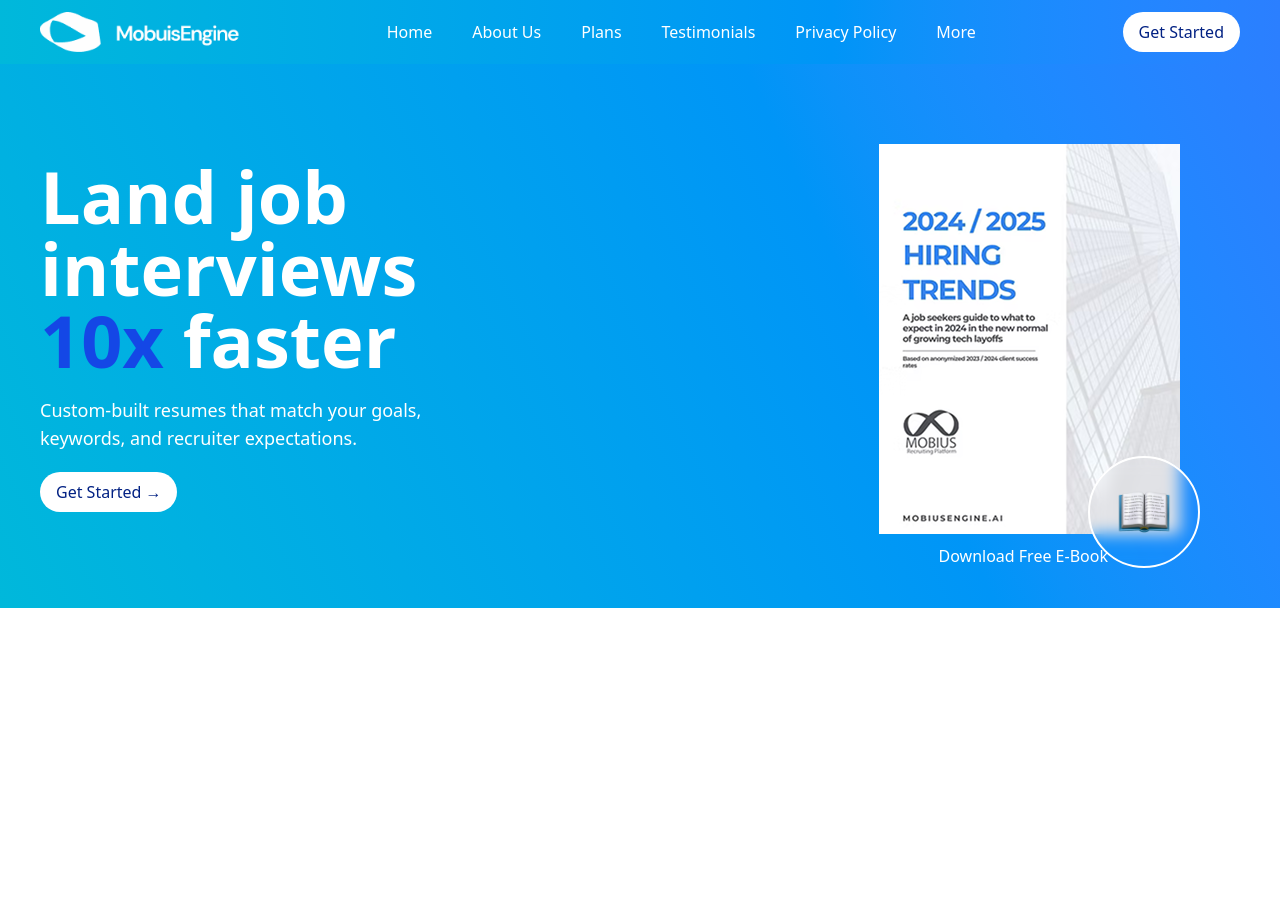
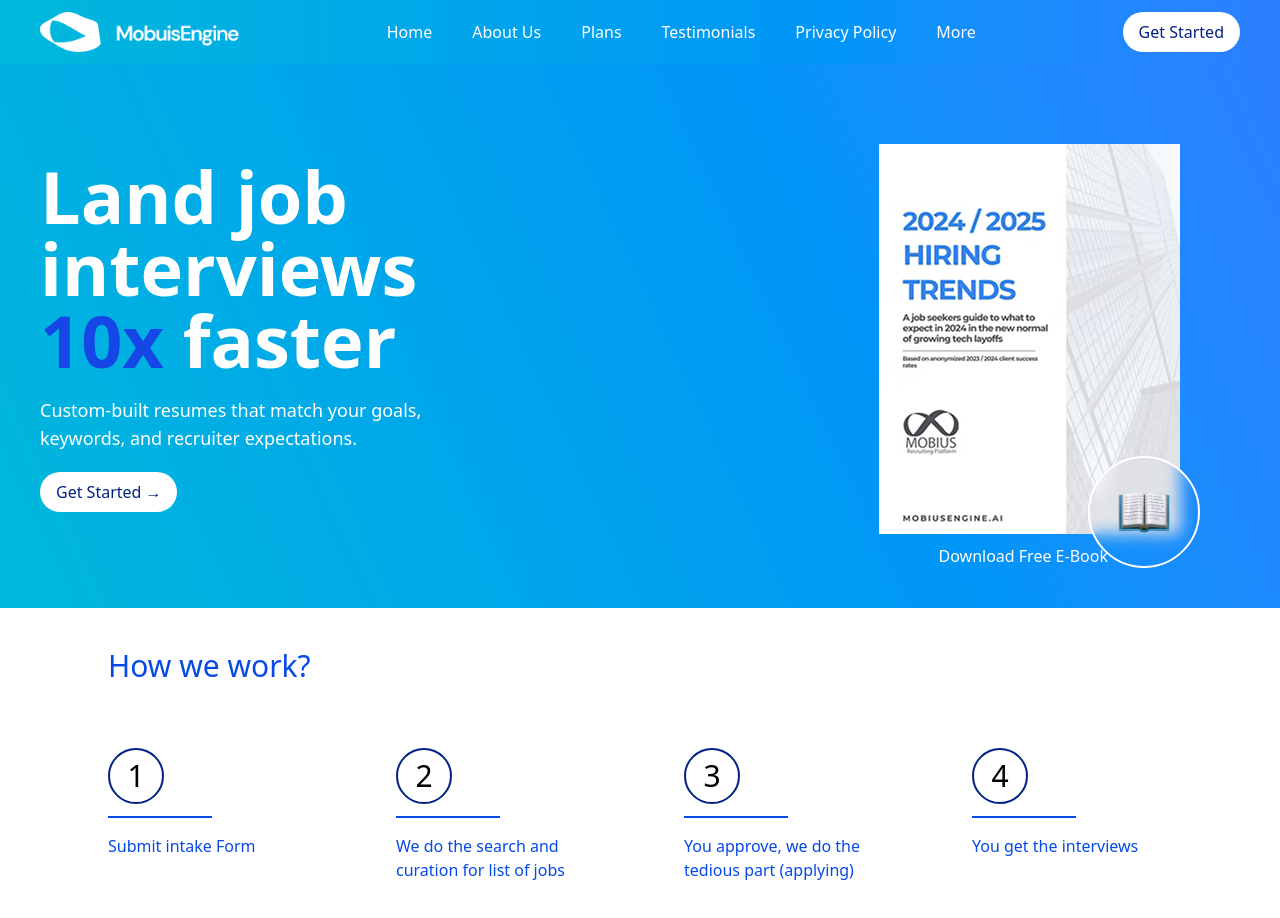
Before and after one commit to MohdFahad1/Mobius-assignment, a React (Vite) app: page / in a window 1280 px wide. Shown: the top 918 px of the page. Before the commit the page ends 800 px from the top, so only its background shows below. Built offline with nearby package versions, Linux system fonts and the light colour scheme.

Commit message:
feat: Added our work section

```diff
--- a/src/App.jsx
+++ b/src/App.jsx
@@ -1,11 +1,13 @@
 import Navbar from "./components/common/Navbar";
 import Hero from "./components/Home/Hero";
+import Work from "./components/Home/Work";
 
 function App() {
   return (
     <>
       <Navbar />
       <Hero />
+      <Work />
     </>
   );
 }
--- /dev/null
+++ b/src/components/Home/Work.jsx
@@ -0,0 +1,45 @@
+import React from "react";
+
+const data = [
+  {
+    id: 1,
+    content: "Submit intake Form",
+  },
+  {
+    id: 2,
+    content: "We do the search and curation for list of jobs",
+  },
+  {
+    id: 3,
+    content: "You approve, we do the tedious part (applying)",
+  },
+  {
+    id: 4,
+    content: "You get the interviews",
+  },
+];
+
+const Work = () => {
+  return (
+    <div className="flex items-center justify-center bg-white py-10 ">
+      <div>
+        <h1 className="text-3xl font-medium text-[#0649E7] mb-16">
+          How we work?
+        </h1>
+        <div className="flex items-center justify-center gap-22">
+          {data.map((item) => (
+            <div key={item.id} className="w-[200px] h-[150px]">
+              <div className="rounded-full border-2 w-14 h-14 p-3 flex items-center justify-center border-[#022183]">
+                <h2 className="text-3xl font-medium">{item.id}</h2>
+              </div>
+              <div className="h-[1.5px] w-26 bg-[#0649E7] mt-3 mb-4"></div>
+              <p className="text-[#0649E7]">{item.content}</p>
+            </div>
+          ))}
+        </div>
+      </div>
+    </div>
+  );
+};
+
+export default Work;
```
